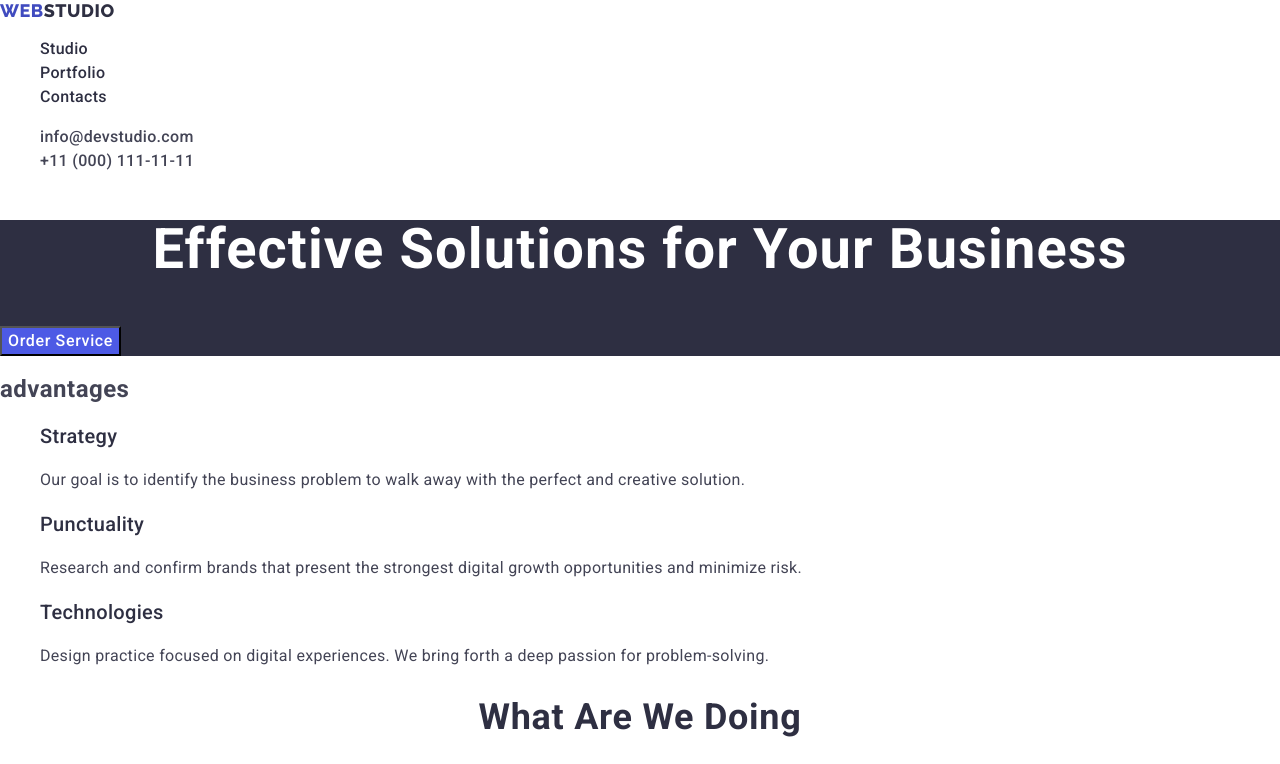
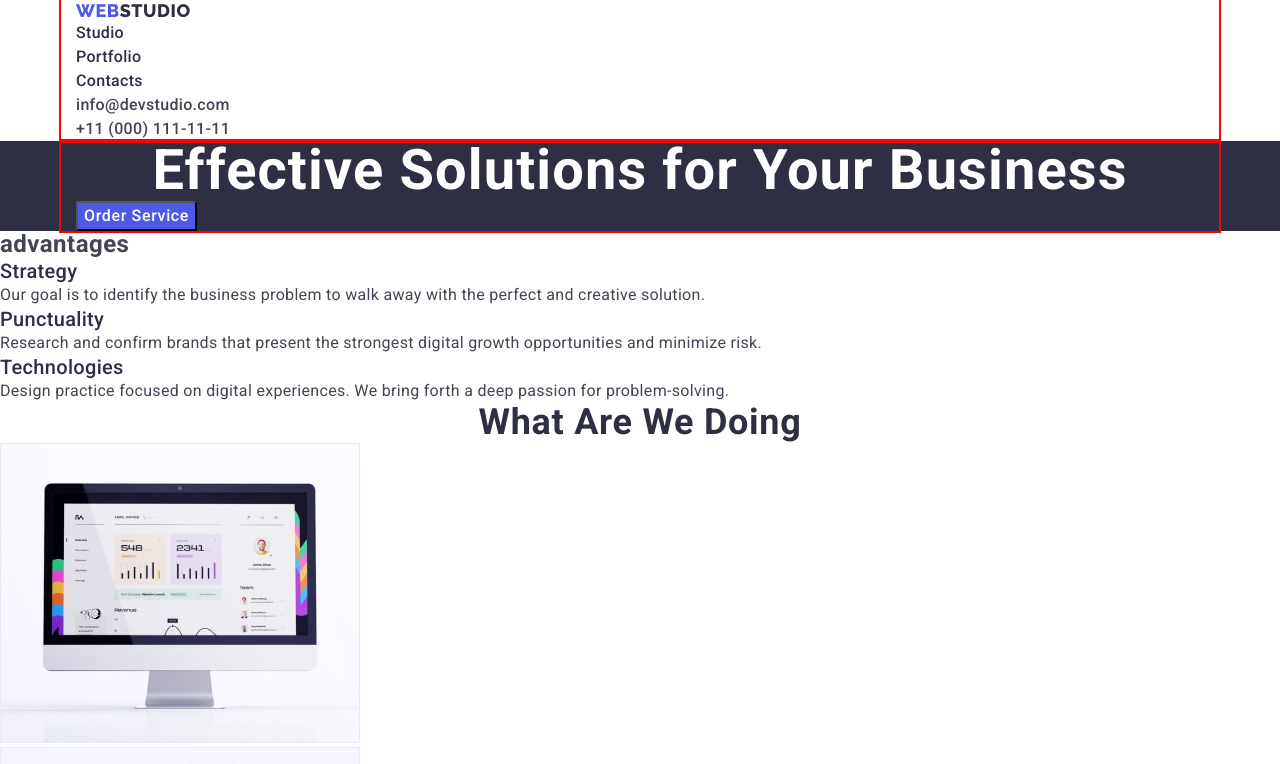
Before and after one commit to Kotiko-UA/goit-markup-hw-02, a plain HTML site: page index.html in a window 1280 px wide. Shown: the top 764 px of the page. Drawn offline with nearby package versions, Linux system fonts and the light colour scheme.

Commit message:
container

```diff
--- a/css/styles.css
+++ b/css/styles.css
@@ -20,6 +20,39 @@ body {
     --hero-background: rgba(46, 47, 66, 0.7);
 
 }
+
+p,
+h1,
+h2,
+h3,
+h4,
+h5,
+h6 {
+    margin: 0;
+}
+
+ul {
+    padding-left: 0;
+    margin: 0;
+}
+
+button {
+    cursor: pointer;
+}
+
+address {
+    font-style: normal;
+}
+
+.container {
+    width: 1158px;
+    padding-left: 15px;
+    padding-right: 15px;
+    margin: 0 auto;
+    outline: 2px solid red;
+}
+
+.header {}
 
 .list {
     list-style: none;
@@ -66,9 +99,7 @@ body {
 }
 
 /* /* ----------------------adress------------------ */
-.adress {
-    font-style: normal;
-}
+.adress {}
 
 .adress-list {}
 
@@ -99,7 +130,6 @@ body {
 
 .button {
     font-family: 'Roboto', sans-serif;
-    cursor: pointer;
     background: var(--primary-brand);
     color: #fff;
     font-weight: 500;
@@ -240,7 +270,6 @@ body {
     font-style: inherit;
     color: var(--primary-brand);
     background-color: var(--light);
-    cursor: pointer;
     font-weight: 500;
     font-size: 16px;
     line-height: 1.5;
--- a/index.html
+++ b/index.html
@@ -19,7 +19,8 @@
     <link rel="stylesheet" href="./css/styles.css" />
   </head>
   <body>
-    <header>
+    <header class="header">
+      <div class="container">
         <nav class="nav">
           <a class="logo link" href="./index.html"
             >Web<span class="logo-studio link">Studio</span></a
@@ -29,7 +30,9 @@
               <a class="nav-item-link link" href="./index.html">Studio</a>
             </li>
             <li class="nav-item">
-            <a class="nav-item-link link" href="./portfolio.html">Portfolio</a>
+              <a class="nav-item-link link" href="./portfolio.html"
+                >Portfolio</a
+              >
             </li>
             <li class="nav-item">
               <a class="nav-item-link link" href="">Contacts</a>
@@ -51,11 +54,14 @@
             </li>
           </ul>
         </address>
+      </div>
     </header>
     <main>
       <section class="hero">
+        <div class="container">
           <h1 class="hero-title">Effective Solutions for Your Business</h1>
           <button class="button" type="button">Order Service</button>
+        </div>
       </section>
       <section class="adv">
         <h2 class="adv-title">advantages</h2>
```
Lines whose indentation alone changed are shown as unchanged.
